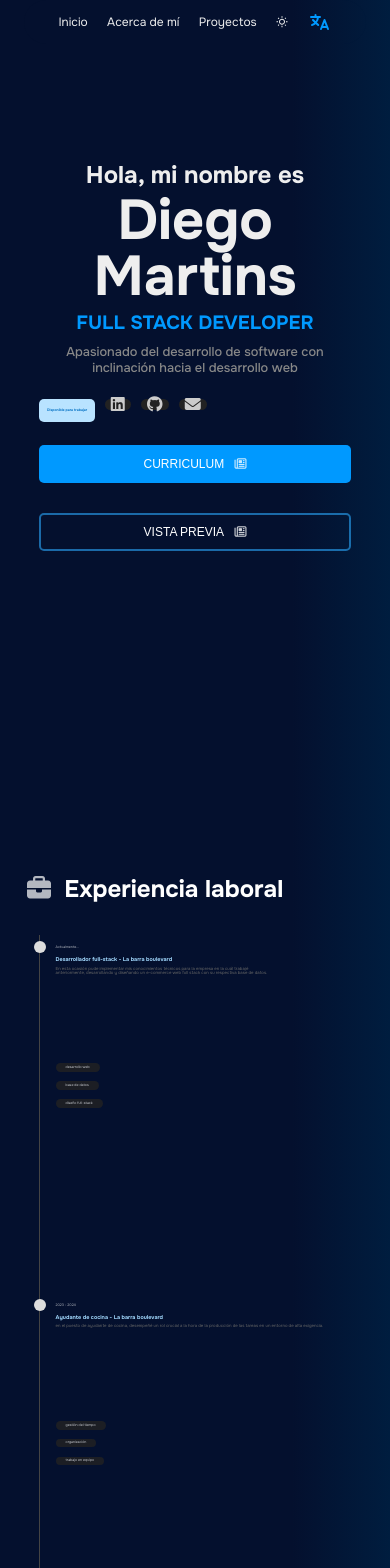
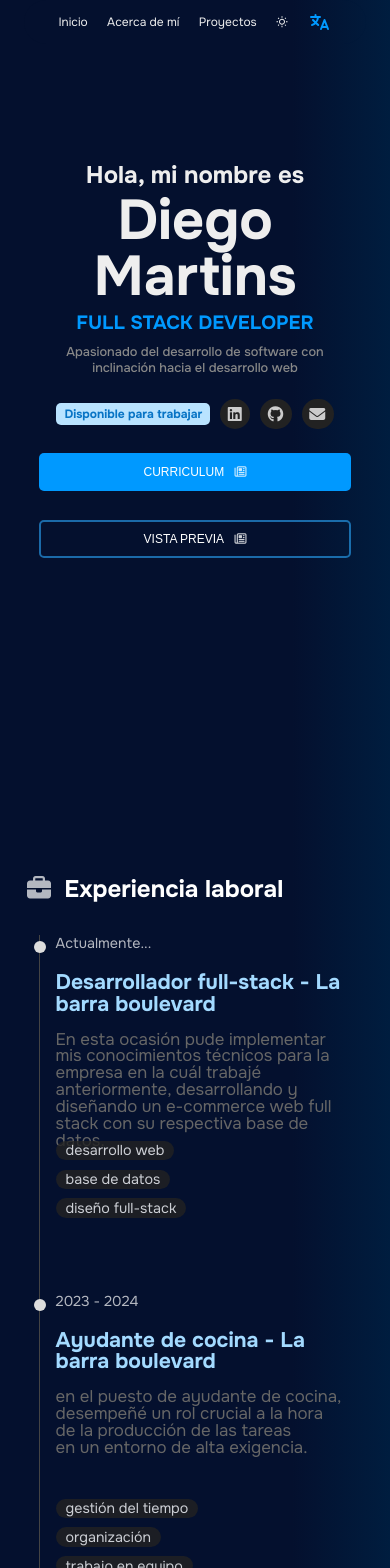
Before and after one commit to MartinsDiego17/Portfolio, a Next.js app: page / in a window 390 px wide. Shown: the top 1568 px of the page. Built offline with nearby package versions, Linux system fonts and the light colour scheme.

Commit message:
fix responsive

```diff
--- a/src/app/components/about/about.css
+++ b/src/app/components/about/about.css
@@ -97,3 +97,12 @@
         height: 10vh;
     }
 }
+
+@media(max-width:1000px) {
+    .patherAbout section article.about p {
+        font-size: 1.8vh;
+    }
+    .patherAbout .jobFather p {
+        font-size: 2vh;
+    }
+}
--- a/src/app/components/contacto/Contact.jsx
+++ b/src/app/components/contacto/Contact.jsx
@@ -141,7 +141,7 @@ const Contact = () => {
         <article className='textAndLinks'>
           <div>
             <h1>{text1} <br /> {text2}</h1>
-            <p>{frase}</p>
+            <p className='paragraph'>{frase}</p>
           </div>
           <div>
             <p className='dataContact'>
--- a/src/app/components/contacto/contact.css
+++ b/src/app/components/contacto/contact.css
@@ -186,8 +186,28 @@
         align-items: center;
         margin-bottom: 10%;
     }
+
     .contactContainer .formContact form {
-        width: 80vw ;
+        width: 80vw;
     }
 
 }
+
+@media (max-width: 1000px) {
+    .contactContainer h1 {
+        font-size: 5vh;
+    }
+
+    .contactContainer .textAndLinks .paragraph {
+        font-size: 2vh;
+    }
+
+    .contactContainer .dataContact {
+        font-size: 1.7vh;
+    }
+    .contactContainer .dataContact span {
+        font-size: 1.3vh;
+        background-color: transparent;
+    }
+
+}
--- a/src/app/components/experience/lastjob/job.css
+++ b/src/app/components/experience/lastjob/job.css
@@ -87,7 +87,6 @@
     margin-bottom: 1%;
 }
 
-
 @media(max-width: 729px) {
     .experienceContainer .jobFather {
         display: block;
@@ -122,3 +121,18 @@
         padding: .8% 10px;
     }
 }
+
+@media (max-width: 1000px) {
+    .experienceContainer time {
+        font-size: 1.7vh;
+    }
+    .experienceContainer .jobFather h3 {
+        font-size: 2.5vh;
+    }
+    .experienceContainer p {
+        font-size: 2vh;
+    }
+    .experienceContainer .divHabilities span {
+        font-size: 1.7vh;
+    }
+}
--- a/src/app/components/header/header.css
+++ b/src/app/components/header/header.css
@@ -53,6 +53,7 @@
         opacity: .4;
         background-color: rgba(0, 0, 0, 0.45);
         backdrop-filter: blur(30px);
+        transition: .3s;
     }
 }
 
--- a/src/app/components/presentation/presentation.css
+++ b/src/app/components/presentation/presentation.css
@@ -389,16 +389,16 @@
 
 .openAndRedes {
     display: flex;
+    align-items: center;
     justify-content: flex-start;
     gap: 10px;
 }
 
 .openAndRedes button {
     width: fit-content;
-    padding: .8vw;
+    padding: 3px 10px;
     display: flex;
     align-items: center;
-    height: 1.4vw;
     border-radius: 50px;
     background-color: #222;
 }
@@ -429,3 +429,15 @@
 .light .openAndRedes button * {
     color: #222;
 }
+
+@media (max-width: 1000px) {
+    .openAndRedes {
+        justify-content: center;
+    }
+    .openAndRedes h6 {
+        font-size: 12px;
+    }
+    .openAndRedes button {
+        padding: 5px;
+    }
+}
--- a/src/app/components/projects/project/project.css
+++ b/src/app/components/projects/project/project.css
@@ -145,3 +145,19 @@
 .projectContainer.light .buttonsProject button a {
     color: #222;
 }
+
+@media (max-width: 1000px) {
+    .projectContainer .dataProject h3 {
+        font-size: 3vh;
+    }
+    .projectContainer .habilities span {
+        font-size: 1.7vh;
+    }
+    .projectContainer .dataProject p {
+        font-size: 2.3vh;
+    }
+    .projectContainer .dataProject button {
+        font-size: 2vh;
+        padding: 1.6vh 2.5vh;
+    }
+}
```
Also changed, not shown: src/app/components/presentation/Presentation.jsx (line endings or trailing spaces).
